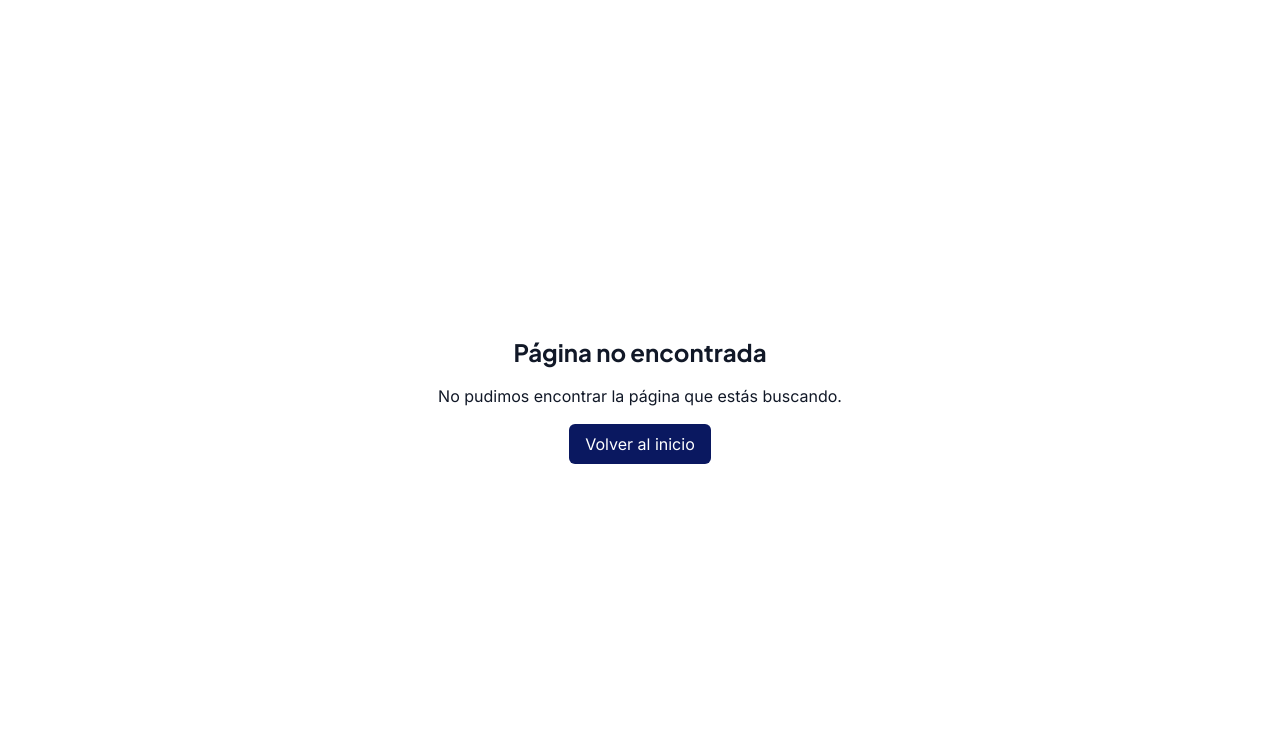
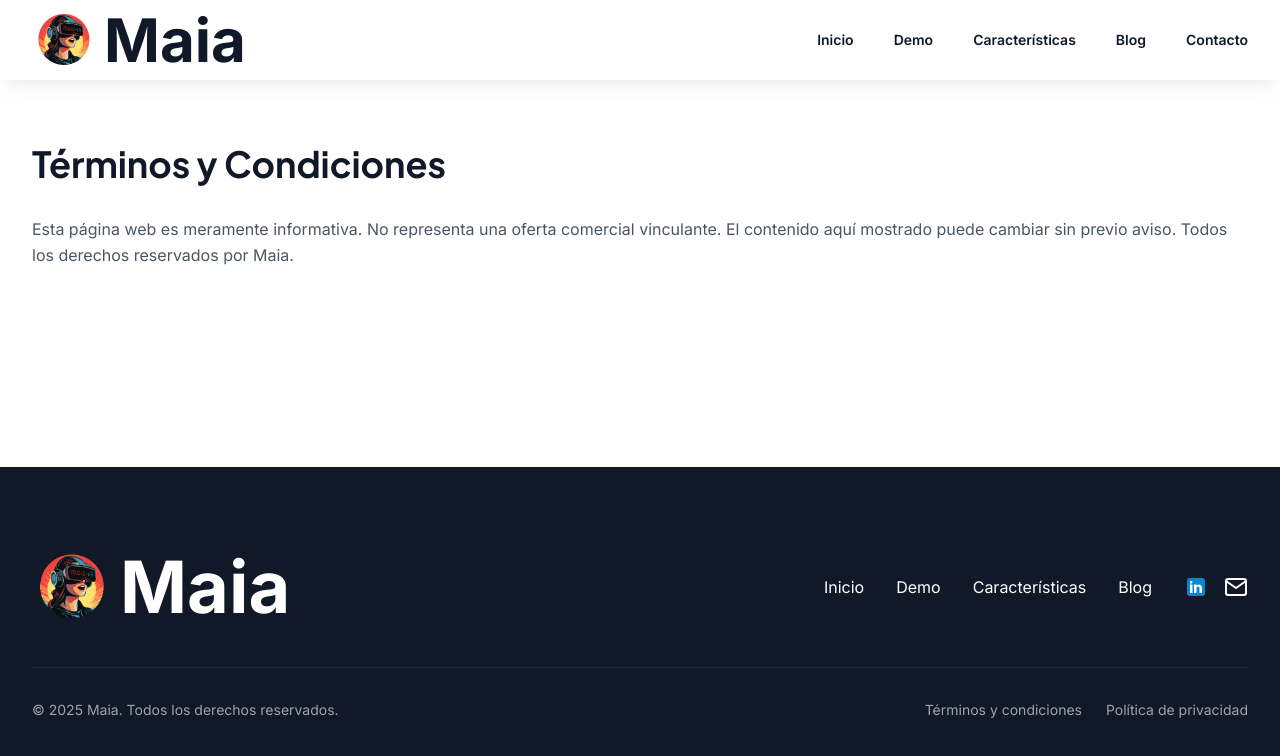
Before and after one commit to yosoyelfede/landing_maia, a Next.js app: page /terminos-y-condiciones in a window 1280 px wide. Before the commit this address had no page. Shown: the top 756 px of the page. Built offline with nearby package versions, Linux system fonts and the light colour scheme.

Commit message:
Multiple updates: Change Asistente AI to Agente AI, update CTA text, add Terms and Privacy pages, fix navigation links

```diff
--- /dev/null
+++ b/app/politica-de-privacidad/page.jsx
@@ -0,0 +1,28 @@
+import Navbar from "../../components/Navbar";
+import Footer from "../../components/Footer";
+
+export const metadata = {
+  title: 'Política de Privacidad - Maia',
+  description: 'Política de privacidad y tratamiento de datos del sitio web de Maia.',
+};
+
+export default function PrivacidadPage() {
+  return (
+    <main className="min-h-screen flex flex-col">
+      <Navbar />
+
+      <div className="flex-grow py-20 container mx-auto px-4 max-w-3xl">
+        <h1 className="text-4xl font-bold mb-8 text-gray-900">Política de Privacidad</h1>
+
+        <div className="prose prose-lg max-w-none">
+          <p>
+            Actualmente, este sitio no recolecta ningún tipo de información personal ni utiliza cookies.
+            En caso de incorporar estas funcionalidades en el futuro, esta política será actualizada.
+          </p>
+        </div>
+      </div>
+
+      <Footer />
+    </main>
+  );
+}
--- /dev/null
+++ b/app/terminos-y-condiciones/page.jsx
@@ -0,0 +1,28 @@
+import Navbar from "../../components/Navbar";
+import Footer from "../../components/Footer";
+
+export const metadata = {
+  title: 'Términos y Condiciones - Maia',
+  description: 'Términos y condiciones de uso del sitio web de Maia.',
+};
+
+export default function TerminosPage() {
+  return (
+    <main className="min-h-screen flex flex-col">
+      <Navbar />
+
+      <div className="flex-grow py-20 container mx-auto px-4 max-w-3xl">
+        <h1 className="text-4xl font-bold mb-8 text-gray-900">Términos y Condiciones</h1>
+
+        <div className="prose prose-lg max-w-none">
+          <p>
+            Esta página web es meramente informativa. No representa una oferta comercial vinculante.
+            El contenido aquí mostrado puede cambiar sin previo aviso. Todos los derechos reservados por Maia.
+          </p>
+        </div>
+      </div>
+
+      <Footer />
+    </main>
+  );
+}
--- a/components/Features.jsx
+++ b/components/Features.jsx
@@ -5,8 +5,8 @@ import { motion } from '../lib/motion';
 export default function Features() {
   const features = [
     {
-      title: "Asistente AI Inteligente",
-      description: "Un asistente virtual que guía a los visitantes, responde preguntas y destaca las características más relevantes de cada propiedad en tiempo real.",
+      title: "Agente AI Inteligente",
+      description: "Un agente virtual que guía a los visitantes, responde preguntas y destaca las características más relevantes de cada propiedad en tiempo real.",
       icon: (
         <svg xmlns="http://www.w3.org/2000/svg" className="w-6 h-6" viewBox="0 0 24 24" fill="none" stroke="currentColor" strokeWidth="2" strokeLinecap="round" strokeLinejoin="round">
           <circle cx="12" cy="12" r="10"></circle>
--- a/components/FinalCTA.jsx
+++ b/components/FinalCTA.jsx
@@ -28,7 +28,7 @@ export default function FinalCTA() {
               href="mailto:fede@maiavr.cl"
               className="w-full sm:w-auto inline-flex items-center justify-center px-8 py-4 bg-secondary-500 text-white rounded-xl text-lg font-medium hover:bg-secondary-600 transition-all duration-300 shadow-xl hover:shadow-2xl transform hover:-translate-y-1"
             >
-              ¡Quiero un mes de prueba gratis!
+              ¡Quiero probarlo!
             </a>
           </div>
         </div>
--- a/components/Footer.jsx
+++ b/components/Footer.jsx
@@ -21,7 +21,7 @@ export default function Footer() {
 
           <div className="flex flex-col md:flex-row gap-8 items-center">
             <nav className="flex gap-x-8">
-              <Link href="/#inicio" className="hover:text-primary-300 transition-colors">
+              <Link href="/" className="hover:text-primary-300 transition-colors">
                 Inicio
               </Link>
               <Link href="/#demo" className="hover:text-primary-300 transition-colors">
@@ -70,12 +70,12 @@ export default function Footer() {
               © {currentYear} Maia. Todos los derechos reservados.
             </p>
             <div className="mt-4 md:mt-0 flex gap-6">
-              <a href="#" className="text-sm text-gray-400 hover:text-white transition-colors">
+              <Link href="/terminos-y-condiciones" className="text-sm text-gray-400 hover:text-white transition-colors">
                 Términos y condiciones
-              </a>
-              <a href="#" className="text-sm text-gray-400 hover:text-white transition-colors">
+              </Link>
+              <Link href="/politica-de-privacidad" className="text-sm text-gray-400 hover:text-white transition-colors">
                 Política de privacidad
-              </a>
+              </Link>
             </div>
           </div>
         </div>
--- a/components/Hero.jsx
+++ b/components/Hero.jsx
@@ -27,7 +27,7 @@ export default function Hero() {
               href="mailto:fede@maiavr.cl"
               className="inline-flex items-center justify-center px-8 py-4 bg-primary-600 text-white rounded-xl text-lg font-medium transition-all duration-300 shadow-soft hover:shadow-strong transform hover:-translate-y-1 hover:bg-primary-700 focus:outline-none focus:ring-2 focus:ring-primary-600 focus:ring-offset-2"
             >
-              ¡Quiero un mes de prueba gratis!
+              ¡Quiero probarlo!
             </a>
           </div>
         </div>
--- a/components/KeyValues.jsx
+++ b/components/KeyValues.jsx
@@ -35,9 +35,9 @@ export default function KeyValues() {
                 <path strokeLinecap="round" strokeLinejoin="round" d="M9.813 15.904L9 18.75l-.813-2.846a4.5 4.5 0 00-3.09-3.09L2.25 12l2.846-.813a4.5 4.5 0 003.09-3.09L9 5.25l.813 2.846a4.5 4.5 0 003.09 3.09L15.75 12l-2.846.813a4.5 4.5 0 00-3.09 3.09zM18.259 8.715L18 9.75l-.259-1.035a3.375 3.375 0 00-2.455-2.456L14.25 6l1.036-.259a3.375 3.375 0 002.455-2.456L18 2.25l.259 1.035a3.375 3.375 0 002.456 2.456L21.75 6l-1.035.259a3.375 3.375 0 00-2.456 2.456zM16.894 20.567L16.5 21.75l-.394-1.183a2.25 2.25 0 00-1.423-1.423L13.5 18.75l1.183-.394a2.25 2.25 0 001.423-1.423l.394-1.183.394 1.183a2.25 2.25 0 001.423 1.423l1.183.394-1.183.394a2.25 2.25 0 00-1.423 1.423z" />
               </svg>
             </div>
-            <h3 className="text-2xl font-bold mb-4 text-gray-900">Asistente AI en tus recorridos virtuales</h3>
+            <h3 className="text-2xl font-bold mb-4 text-gray-900">Agente AI en tus recorridos virtuales</h3>
             <p className="text-lg text-gray-600 mb-6 leading-relaxed">
-              Nuestro asistente AI guía a tus potenciales clientes a través de los espacios,
+              Nuestro agente AI guía a tus potenciales clientes a través de los espacios,
               respondiendo a sus preguntas, aclarando dudas y destacando los atributos más relevantes
               según sus intereses.
             </p>
--- a/components/Navbar.jsx
+++ b/components/Navbar.jsx
@@ -7,8 +7,8 @@ import { getAssetPath } from '../lib/assetUtils';
 
 const navigation = [
   { name: 'Inicio', href: '/' },
-  { name: 'Demo', href: '#demo' },
-  { name: 'Características', href: '#features' },
+  { name: 'Demo', href: '/#demo' },
+  { name: 'Características', href: '/#features' },
   { name: 'Blog', href: '/blog' },
   { name: 'Contacto', href: 'mailto:fede@maiavr.cl' },
 ];
```
